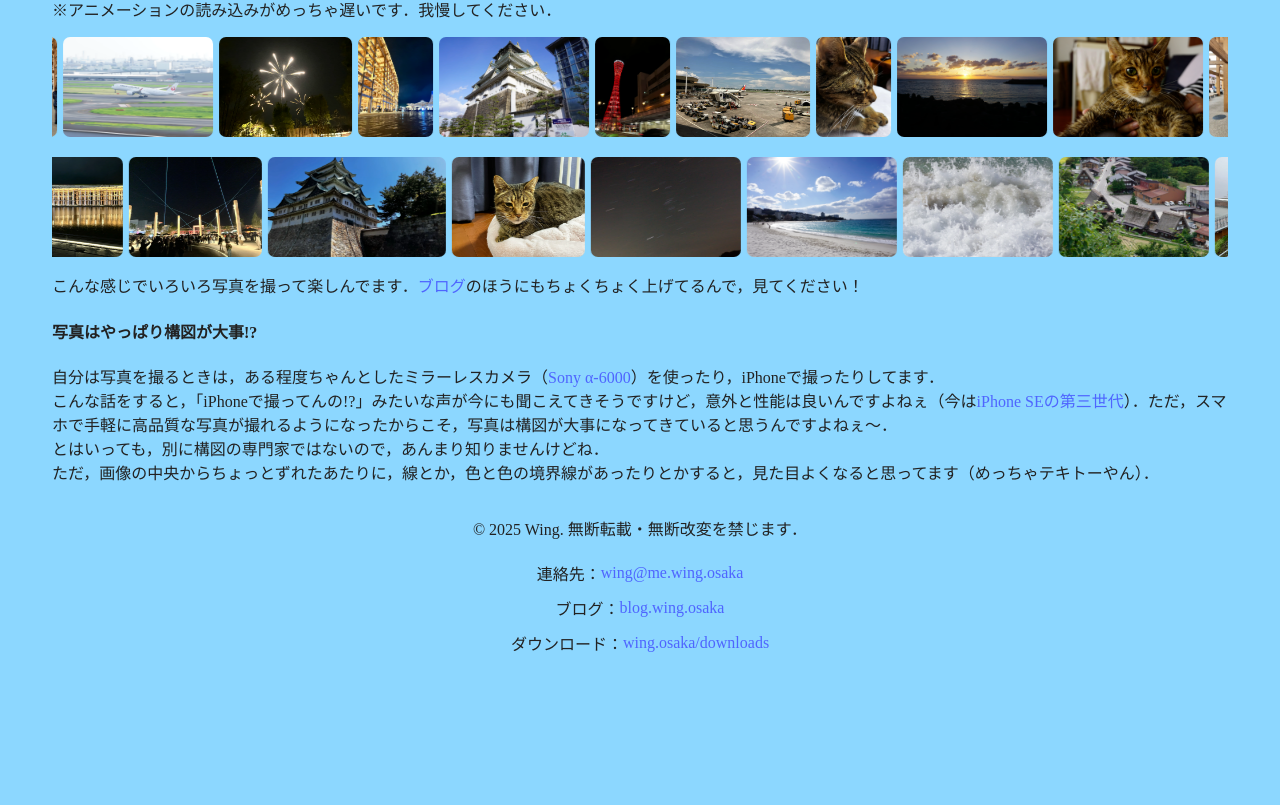
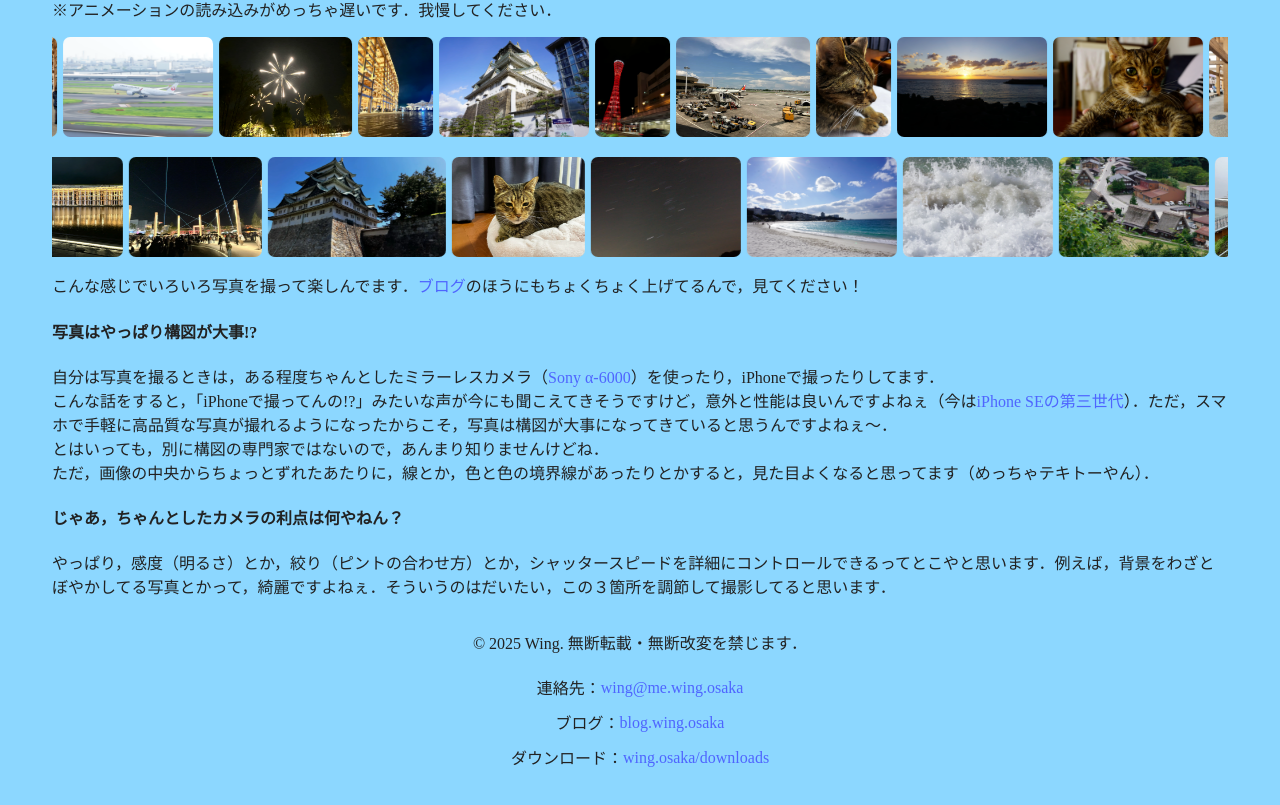
Before and after one commit to te-wing/wing-site-nextjs, a Next.js app: page /hobby/photo in a window 1280 px wide. Shown: the part 369-1174 px from the top of the page. Before the commit the page ends 1068 px from the top, so only its background shows below. Built offline with nearby package versions, Linux system fonts and the light colour scheme; a web font is replaced by a local one.

Commit message:
できた！

```diff
--- a/src/app/hobby/photo/page.jsx
+++ b/src/app/hobby/photo/page.jsx
@@ -48,6 +48,10 @@ export default function PhotoHobbyPage() {
         とはいっても，別に構図の専門家ではないので，あんまり知りませんけどね．<br />
         ただ，画像の中央からちょっとずれたあたりに，線とか，色と色の境界線があったりとかすると，見た目よくなると思ってます（めっちゃテキトーやん）．
       </p>
+      <h4>じゃあ，ちゃんとしたカメラの利点は何やねん？</h4>
+      <p>
+        やっぱり，感度（明るさ）とか，絞り（ピントの合わせ方）とか，シャッタースピードを詳細にコントロールできるってとこやと思います．例えば，背景をわざとぼやかしてる写真とかって，綺麗ですよねぇ．そういうのはだいたい，この３箇所を調節して撮影してると思います．
+      </p>
     </>
   );
 }
```
